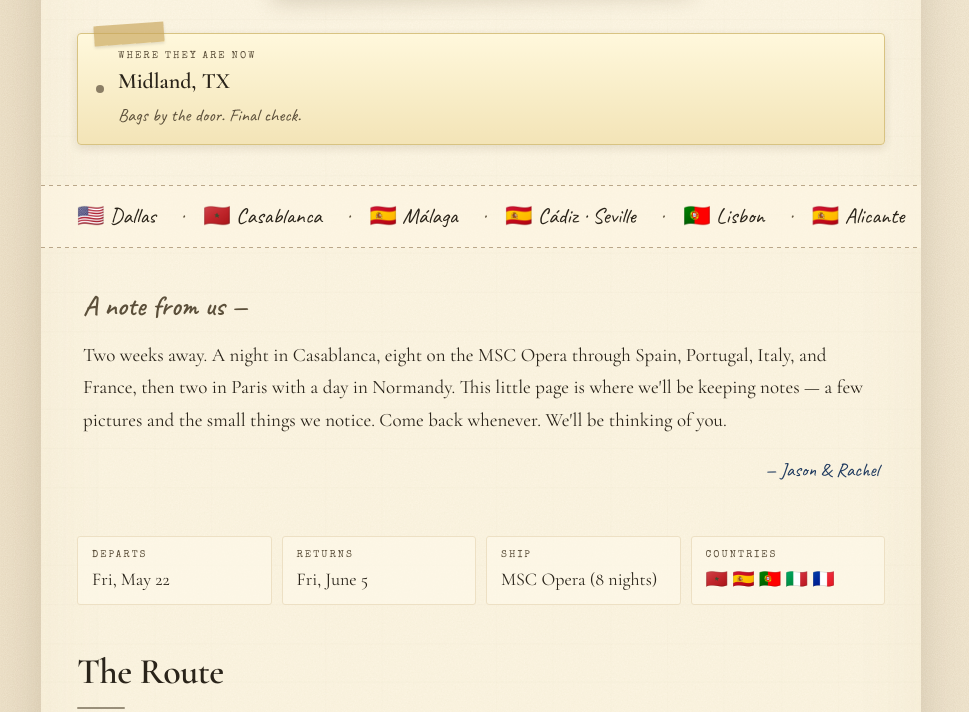
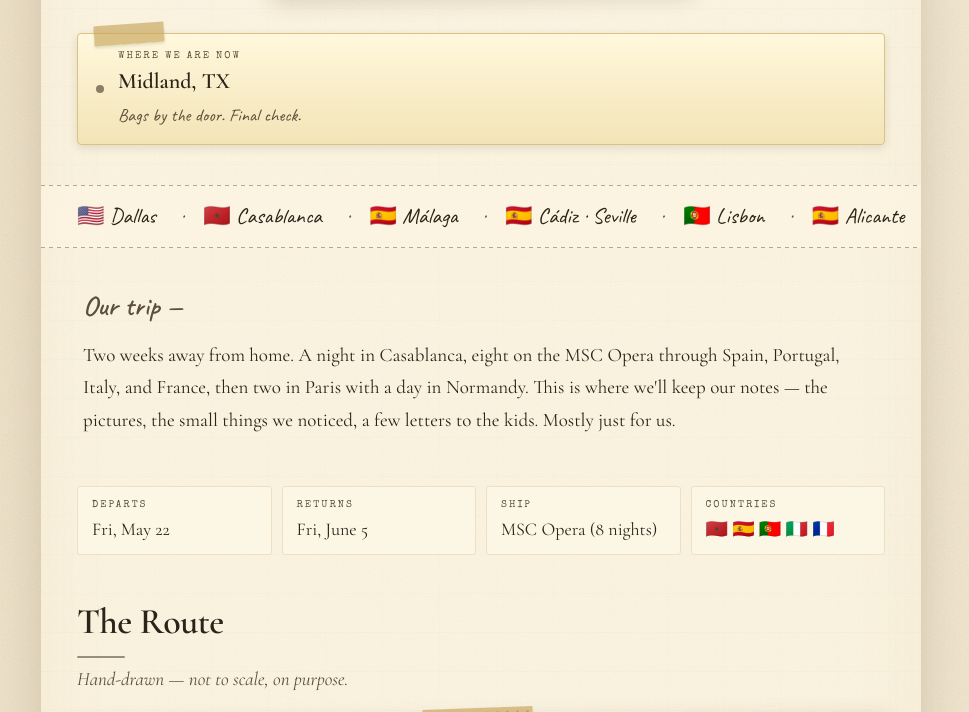
Before and after one commit to shafferjason/shaffer-europe-2026, a plain HTML site: page index.html in a window 1280 px wide. Shown: the part 1128-1840 px from the top of the page, without its empty margins (159-1128 px from the left). Drawn offline with nearby package versions, Linux system fonts and the light colour scheme.

Commit message:
Reframe site as private scrapbook: first-person voice, 'ours' footer, intro reads as a journal not a note to readers

```diff
--- a/data.js
+++ b/data.js
@@ -7,7 +7,7 @@
 window.TRIP = {
   meta: {
     title: "Shaffers Abroad",
-    tagline: "Two weeks across Morocco, the Mediterranean, and France",
+    tagline: "Our two weeks across Morocco, the Mediterranean, and France",
     departDate: "2026-05-23",  // drive to Dallas (pre-trip night)
     sailDate: "2026-05-26",
     returnDate: "2026-06-05",
--- a/index.html
+++ b/index.html
@@ -45,7 +45,7 @@
   <section class="whereNow" id="whereNow">
     <span class="pulse" aria-hidden="true"></span>
     <div>
-      <div class="wlabel">Where they are now</div>
+      <div class="wlabel">Where we are now</div>
       <div class="wcity" id="whereCity">—</div>
       <div class="wnote" id="whereNote">—</div>
     </div>
@@ -54,14 +54,13 @@
   <section class="citiesStrip" id="citiesStrip" aria-label="Stops"></section>
 
   <section class="introLetter">
-    <h2 class="handwritten">A note from us —</h2>
+    <h2 class="handwritten">Our trip —</h2>
     <p>
-      Two weeks away. A night in Casablanca, eight on the MSC Opera through Spain, Portugal,
-      Italy, and France, then two in Paris with a day in Normandy. This little page is where
-      we'll be keeping notes — a few pictures and the small things we notice. Come back
-      whenever. We'll be thinking of you.
+      Two weeks away from home. A night in Casablanca, eight on the MSC Opera through Spain,
+      Portugal, Italy, and France, then two in Paris with a day in Normandy. This is where
+      we'll keep our notes — the pictures, the small things we noticed, a few letters to the
+      kids. Mostly just for us.
     </p>
-    <p class="signoff">— Jason &amp; Rachel</p>
   </section>
 
   <section class="quickStrip">
@@ -86,7 +85,7 @@
   </section>
 
   <footer class="footer">
-    <p class="handwritten">made with love · May 2026</p>
+    <p class="handwritten">ours · May 2026</p>
   </footer>
 
 </div>
```
Also changed, not shown: day.html (+1 -1 lines), private.html (+1 -1 lines).
